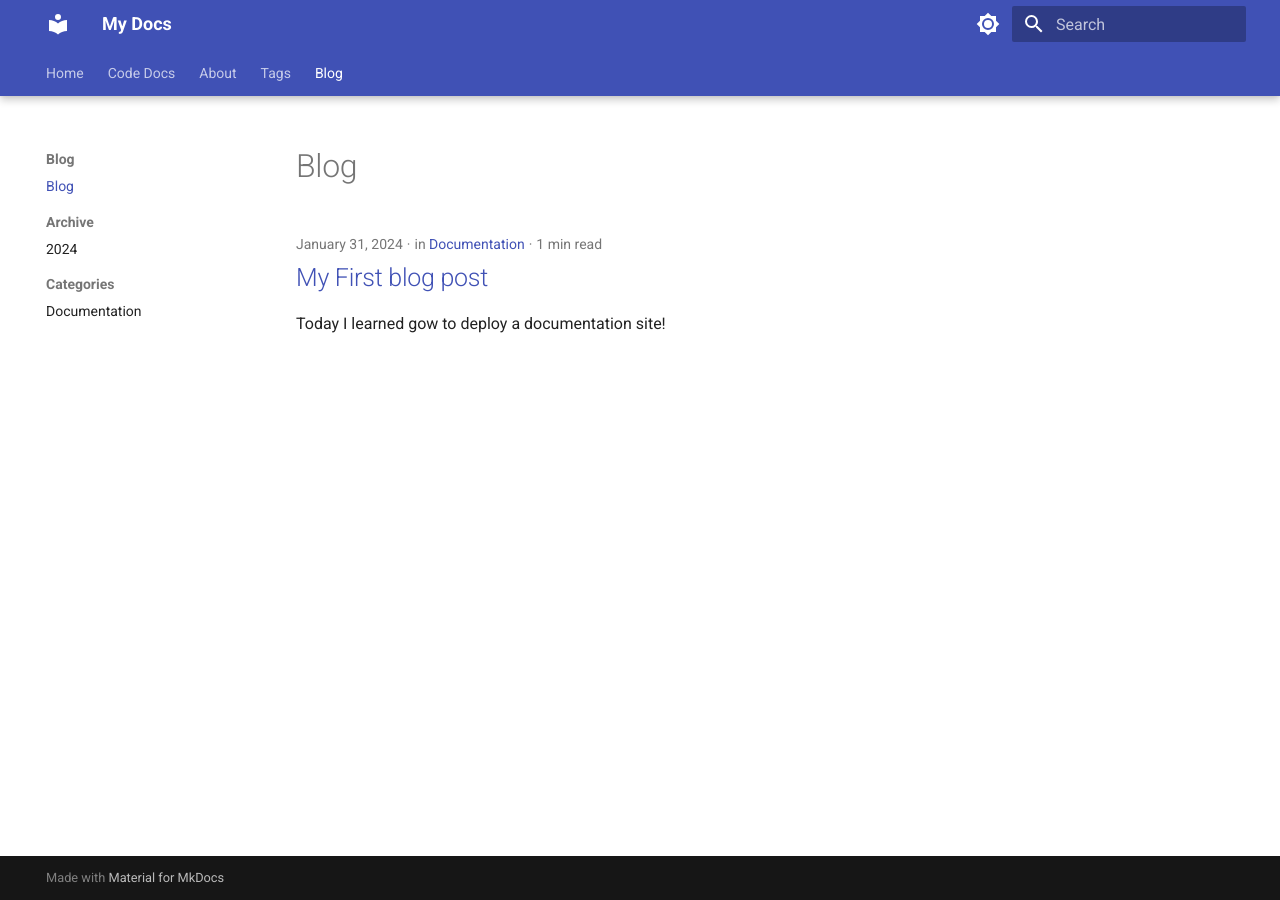
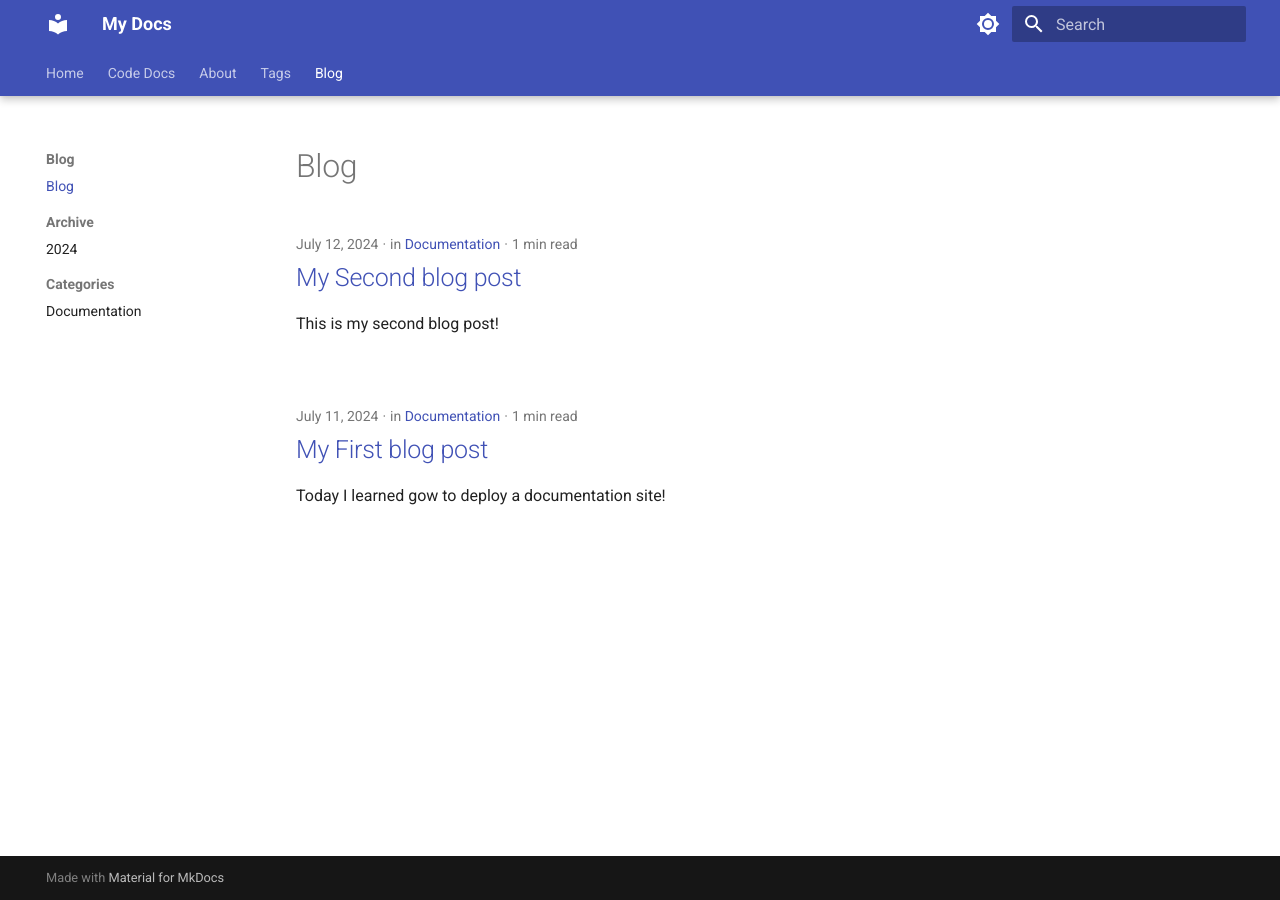
Before and after one commit to misky1986/sourcecabin, an MkDocs documentation site: the page built from docs/blog/index.md, in a window 1280 px wide. Built offline with MkDocs 1.6.1 and Material for MkDocs 9.7.7, drawn with Linux system fonts in a browser that asks for light colours.

Commit message:
added second post.

```diff
--- /dev/null
+++ b/docs/blog/posts/2024-07-12-my-second-post.md
@@ -0,0 +1,11 @@
+---
+date: 2024-07-12
+categories:
+    - Documentation
+tags:
+    - MkDocs
+---
+
+# My Second blog post
+
+This is my second blog post!
```
Also changed, not shown: docs/blog/posts/2024-07-11-Hello-World.md (+1 -1 lines).
